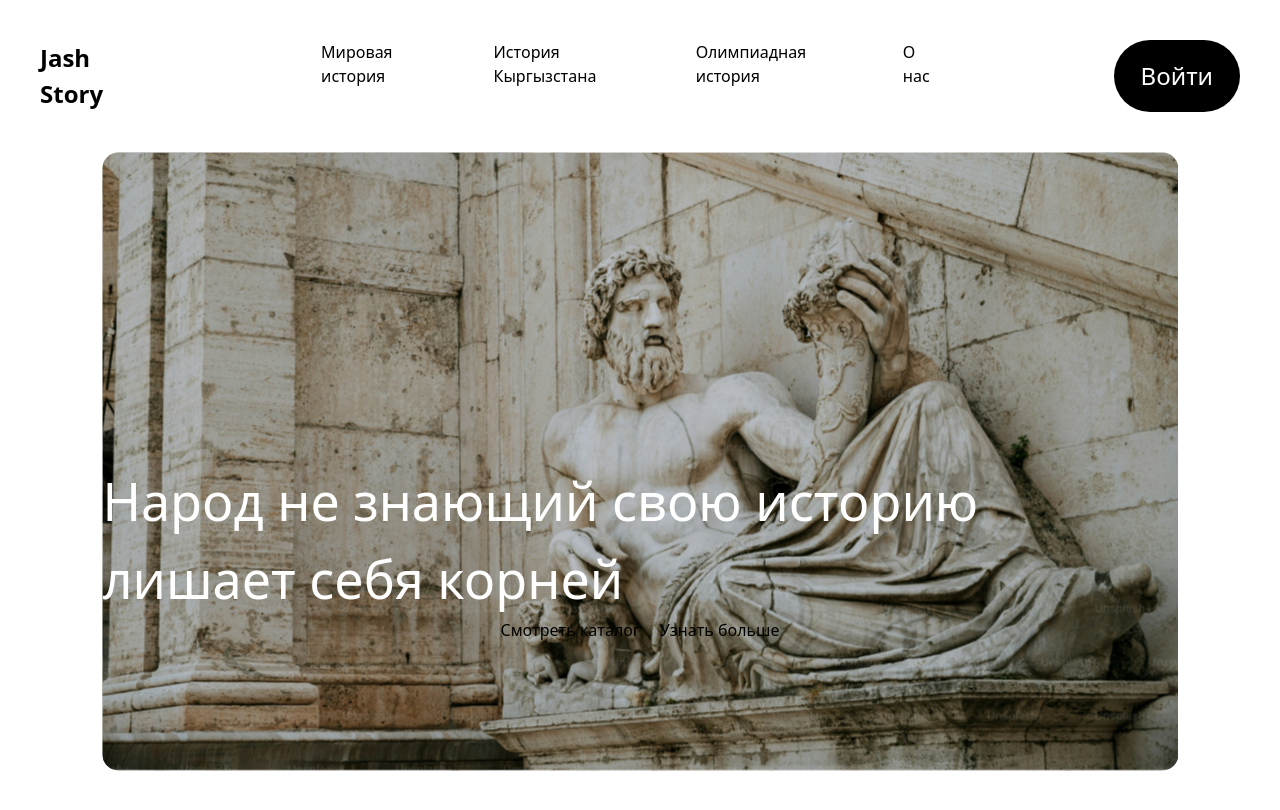
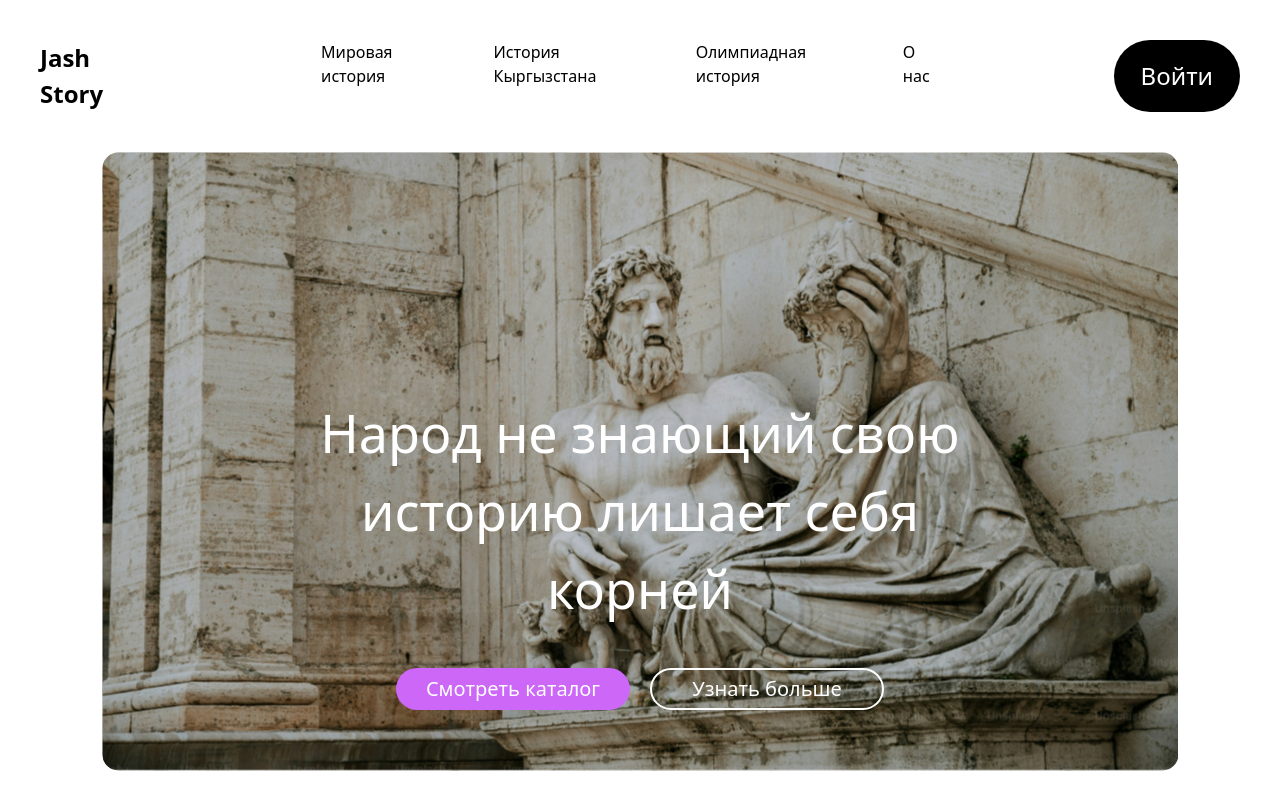
Before and after one commit to IskenderDev/JashStory, a React (Vite) app: page / in a window 1280 px wide. Shown: the top 810 px of the page. Built offline with nearby package versions, Linux system fonts and the light colour scheme.

Commit message:
mainInfo v2

```diff
--- a/src/components/header/Header.jsx
+++ b/src/components/header/Header.jsx
@@ -1,20 +1,21 @@
-import logo from "/src/assets/JashStory.svg";
 const Header = () => {
     return (
-    <div className="flex justify-between my-[40px] px-[40px] gap-[172px]">
+      <header className="flex justify-between my-[40px] px-[40px] gap-[172px]">
         <div className="text-[24px] font-bold">
           Jash Story
         </div>
-      <nav>
+        <nav aria-label="Main Navigation">
           <ul className="flex gap-12">
-          <li >Мировая история </li>
-          <li>История Кыргызстана</li>
-          <li>Олимпиадная история</li>
-          <li>О нас</li>
+            <li className="hover:text-[20px] transition-all duration-700 ease-in-out">Мировая история</li>
+            <li className="hover:text-[20px] transition-all duration-700 ease-in-out">История Кыргызстана</li>
+            <li className="hover:text-[20px] transition-all duration-700 ease-in-out">Олимпиадная история</li>
+            <li className="hover:text-[20px] transition-all duration-700 ease-in-out">О нас</li>
           </ul>
         </nav>
-      <button className="text-white bg-black rounded-[45px] text-2xl px-[27px] py-[4px]" >Войти</button>
-    </div>
+        <button className="text-white bg-black rounded-[45px] text-2xl px-[27px] py-[4px] hover:bg-gray-800 transition-all duration-300 ease-in-out">
+          Войти
+        </button>
+      </header>
     );
   };
 
--- a/src/pages/home/ui/mainInfo/MainInfo.jsx
+++ b/src/pages/home/ui/mainInfo/MainInfo.jsx
@@ -2,13 +2,13 @@ import style from "./MainInfo.module.css";
 const MainInfo = () => {
   return (
     <div className={style.mainDiv}>
-      <div className="my-auto">
-        <p className="text-[52px] text-white font-medium ">
+      <div className="my-auto flex flex-col gap-[40px] justify-center items-center">
+        <p className="text-[52px] text-white font-medium text-center w-[70%]">
           Народ не знающий свою историю лишает себя корней
         </p>
         <div className="text-center flex gap-[20px] justify-center">
-          <button>Смотреть каталог</button>
-          <button>Узнать больше</button>
+          <button className="w-[234px] bg-[#CC67F8] font-medium text-xl text-white py-[5px] px-[10px] rounded-[24px]">Смотреть каталог</button>
+          <button className="w-[234px] font-medium text-xl text-white px-[15px] py-[5px] border-white border-2 rounded-[24px]">Узнать больше</button>
         </div>
       </div>
     </div>
```
Lines whose indentation alone changed are shown as unchanged.
